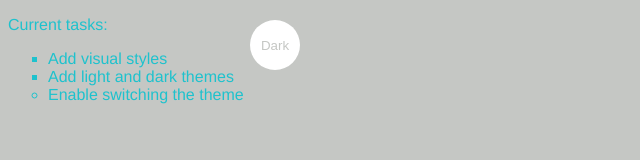
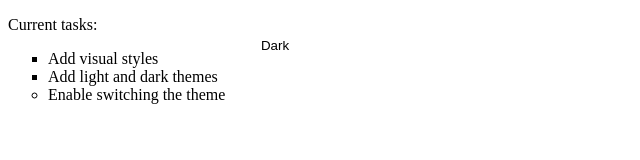
Before and after one commit to CodeWith-Arsh/change-theme, a plain HTML site: page index.html in a window 1280 px wide. Shown: the whole page, without its empty margins (0-640 px from the left). Drawn offline with Linux system fonts and the light colour scheme.

Commit message:
Update style.css

```diff
--- a/style.css
+++ b/style.css
@@ -1,9 +1,9 @@
 :root {
     --green: #1ec2cd;
-    --white: #FFFFFF;
-    --black: #c5c7c4;
+    --white: #ffffff;
+    --black: #000000;
   }
-
+    `
   body {
     background: var(--bg);
     color: var(--fontColor);
```
